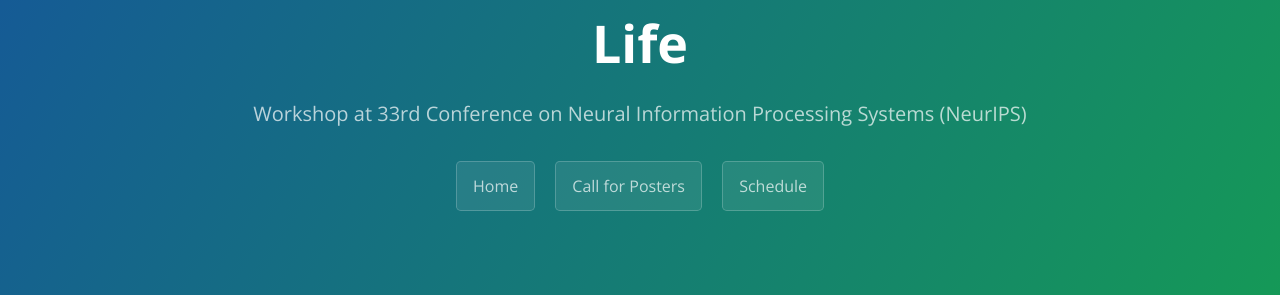
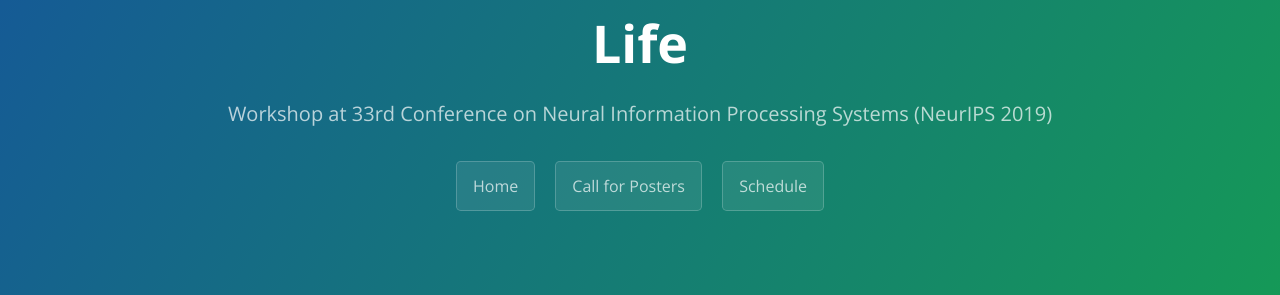
Before and after one commit to lmrl-bio/lmrl-bio.github.io, a Jekyll site: the page built from index.md, in a window 1280 px wide and 900 px high. Shown: the part 154-449 px from the top of the window. Built offline with Jekyll 4.4.1, drawn with Linux system fonts in a browser that asks for light colours.

Commit message:
add 2019 to neurips

```diff
--- a/_config.yml
+++ b/_config.yml
@@ -1,4 +1,4 @@
 title: Learning Meaningful Representations of Life
 description:
-  Workshop at 33rd Conference on Neural Information Processing Systems (NeurIPS)
+  Workshop at 33rd Conference on Neural Information Processing Systems (NeurIPS 2019)
 theme: jekyll-theme-cayman
```
